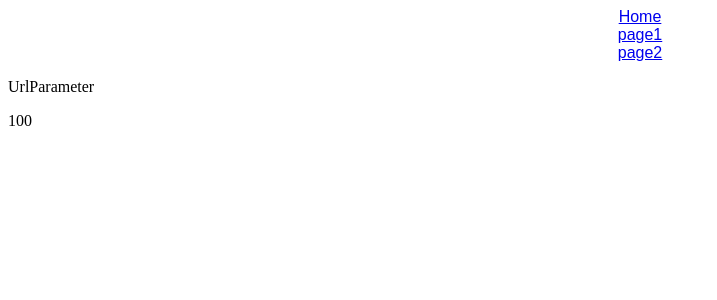
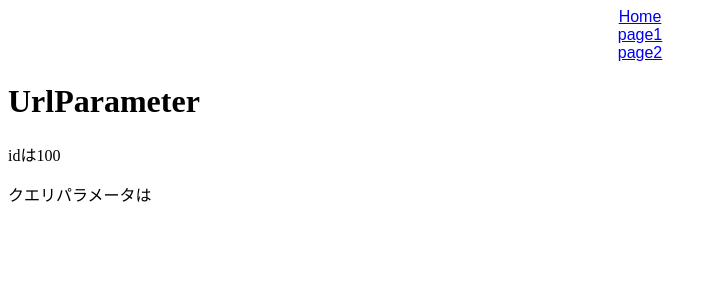
Before and after one commit to ryohei-aiba/React-Udemy-Router, a React (Create React App) app: page /page2/100 in a window 1280 px wide. Shown: the top 300 px of the page, without its empty margins (0-717 px from the left). Built offline with nearby package versions, Linux system fonts and the light colour scheme.

Commit message:
Learning query parameter

```diff
--- a/src/Page2.jsx
+++ b/src/Page2.jsx
@@ -4,7 +4,9 @@
   return (
     <div>
       <h1>Page2</h1>
-      <Link to="/page2/100">URL</Link>
+      <Link to="/page2/100">URL parameter</Link>
+      <br />
+      <Link to="/page2/100?name=hogehoge">Query parameter</Link>
     </div>
   );
 };
--- a/src/UrlParameter.jsx
+++ b/src/UrlParameter.jsx
@@ -1,11 +1,14 @@
-import { useParams } from "react-router-dom";
+import { useParams, useLocation } from "react-router-dom";
 
 export const UrlParameter = () => {
   const { id } = useParams();
+  const { search } = useLocation();
+  const query = new URLSearchParams(search);
   return (
     <div>
-      <p>UrlParameter</p>
-      <p>{id}</p>
+      <h1>UrlParameter</h1>
+      <p>idは{id}</p>
+      <p>クエリパラメータは{query.get("name")}</p>
     </div>
   );
 };
```
